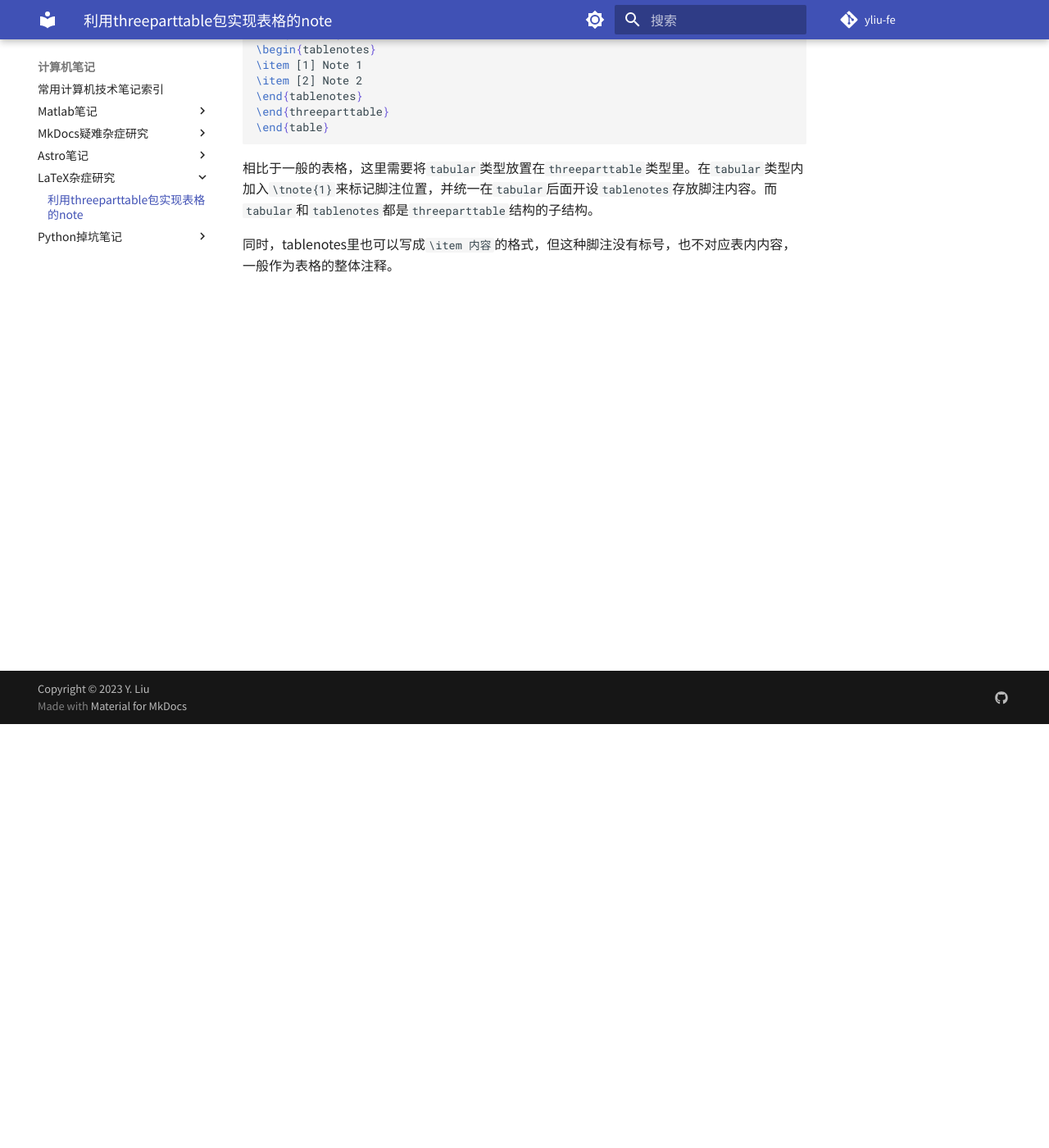
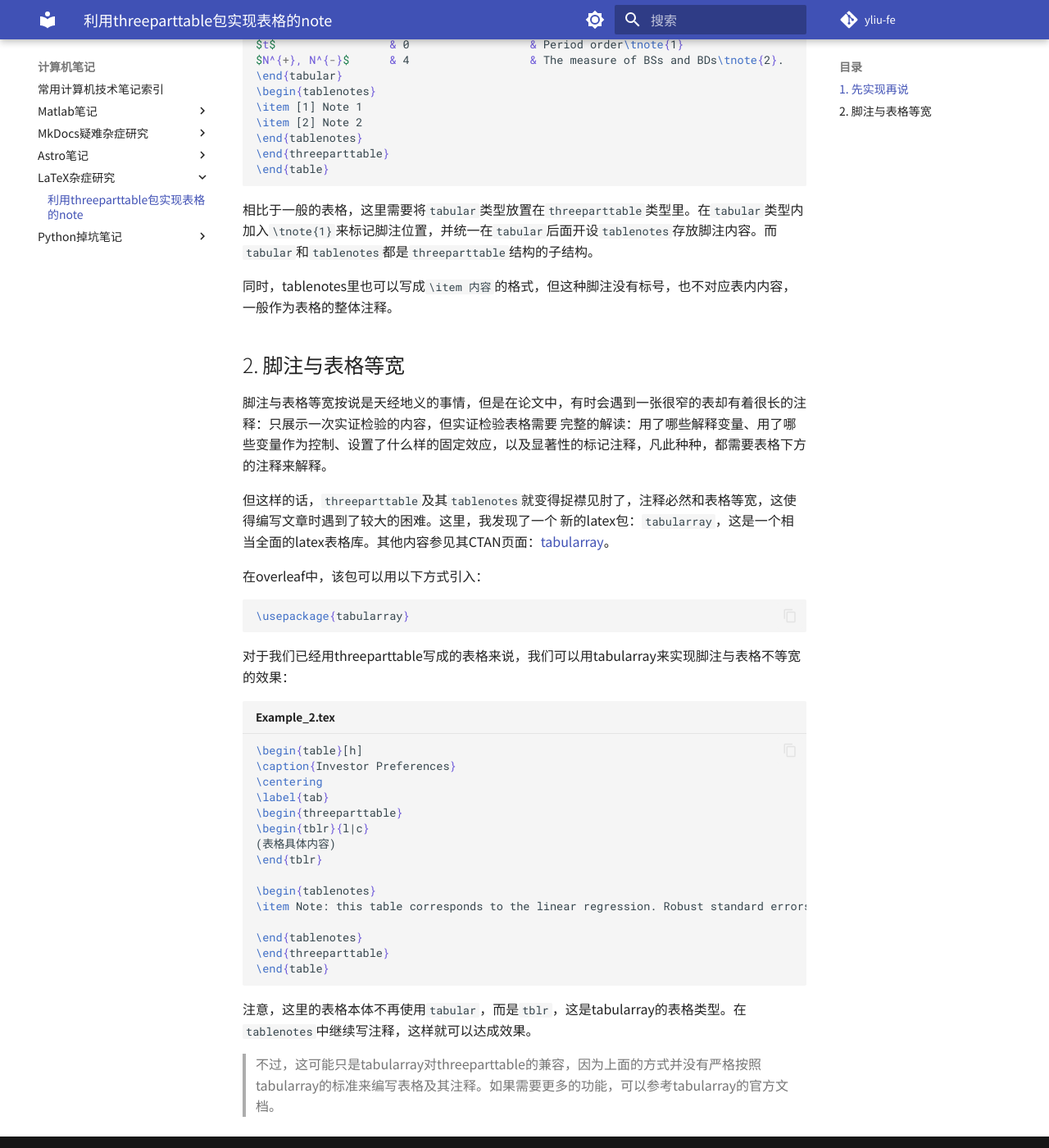
Before and after one commit to yliu-fe/yliu-fe.github.io, an MkDocs documentation site: the page built from docs/Techs/Notes for LaTeX/Notes for Table.md, in a window 1280 px wide and 1400 px high, scrolled down 517 px. Shown: the whole window at 82% size. Built offline with MkDocs 1.6.1 and Material for MkDocs 9.7.7, drawn with Linux system fonts in a browser that asks for light colours; comment, search, counter and statistics services are not loaded.

Commit message:
UPD: Latex Tablenotes

````diff
--- a/docs/Techs/Notes for LaTeX/Notes for Table.md
+++ b/docs/Techs/Notes for LaTeX/Notes for Table.md
@@ -1,4 +1,6 @@
 # 实现表格的脚注
+
+## 1. 先实现再说
 
 参照[Add notes under the table](https://tex.stackexchange.com/questions/12676/add-notes-under-the-table) 下的高赞回答，使用`thereparttable`来完成，看下面的例子
 
@@ -27,3 +29,41 @@ $N^{+}, N^{-}$      & 4                  & The measure of BSs and BDs\tnote{2}.
 相比于一般的表格，这里需要将`tabular`类型放置在`threeparttable`类型里。在`tabular`类型内加入`\tnote{1}`来标记脚注位置，并统一在`tabular`后面开设`tablenotes`存放脚注内容。而`tabular`和`tablenotes`都是`threeparttable`结构的子结构。
 
 同时，tablenotes里也可以写成`\item 内容`的格式，但这种脚注没有标号，也不对应表内内容，一般作为表格的整体注释。
+
+## 2. 脚注与表格等宽
+
+脚注与表格等宽按说是天经地义的事情，但是在论文中，有时会遇到一张很窄的表却有着很长的注释：只展示一次实证检验的内容，但实证检验表格需要
+完整的解读：用了哪些解释变量、用了哪些变量作为控制、设置了什么样的固定效应，以及显著性的标记注释，凡此种种，都需要表格下方的注释来解释。
+
+但这样的话，`threeparttable`及其`tablenotes`就变得捉襟见肘了，注释必然和表格等宽，这使得编写文章时遇到了较大的困难。这里，我发现了一个
+新的latex包：`tabularray`，这是一个相当全面的latex表格库。其他内容参见其CTAN页面：[tabularray](https://www.ctan.org/pkg/tabularray)。
+
+在overleaf中，该包可以用以下方式引入：
+
+```latex
+\usepackage{tabularray}
+```
+
+对于我们已经用threeparttable写成的表格来说，我们可以用tabularray来实现脚注与表格不等宽的效果：
+
+```latex title="Example_2.tex"
+\begin{table}[h]
+\caption{Investor Preferences}
+\centering
+\label{tab}
+\begin{threeparttable}
+\begin{tblr}{l|c}
+(表格具体内容)
+\end{tblr}
+
+\begin{tablenotes}
+\item Note: this table corresponds to the linear regression. Robust standard errors are displayed in parentheses below. *** for $p < 0.001$, ** for $p < 0.01$, * for $p < 0.05$ and `.' for $p < 0.1$.
+
+\end{tablenotes}
+\end{threeparttable}
+\end{table}
+```
+
+注意，这里的表格本体不再使用`tabular`，而是`tblr`，这是tabularray的表格类型。在`tablenotes`中继续写注释，这样就可以达成效果。
+
+> 不过，这可能只是tabularray对threeparttable的兼容，因为上面的方式并没有严格按照tabularray的标准来编写表格及其注释。如果需要更多的功能，可以参考tabularray的官方文档。
````
